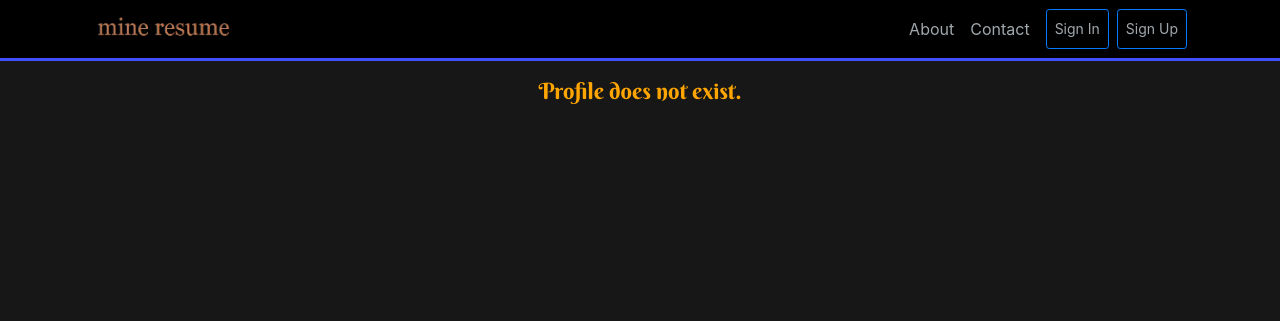
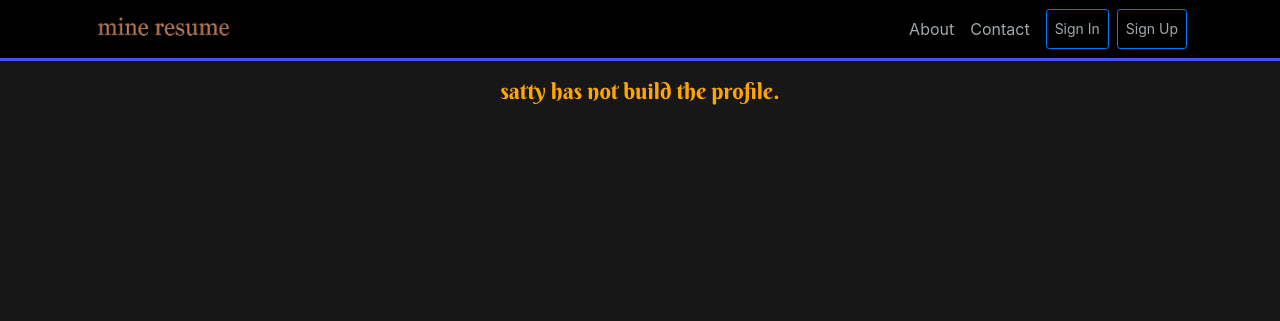
Before and after one commit to Satyam-Raj/Resume, a Django app: page /profile_search/9 in a window 1280 px wide. Shown: the top 321 px of the page. Run offline with Django 3.2, Linux system fonts and the light colour scheme; data comes from the database, SQL or seed files in the repository; both versions use the stored data as it was after the commit; some libraries are stand-ins or nearby versions; some web fonts are replaced.

Commit message:
profile search fixes

```diff
--- a/app/templates/base.html
+++ b/app/templates/base.html
@@ -40,7 +40,7 @@
 
 
             {% if user.is_authenticated %}
-            <img src="{% static 'images/logo.png' %}" style="margin-right: 5%; width: 33%;">
+            <img src="{% static 'images/logo.png' %}" style="margin-right: 5%; max-width: 20%;">
 
             <!-- <a class="nav-item nav-link" href="{% url 'home' %}">Home</a> -->
             <a class="nav-item nav-link" href="{% url 'subscription' %}">Subscribe</a>
--- a/app/templates/profile_search.html
+++ b/app/templates/profile_search.html
@@ -228,7 +228,7 @@
 {% else %}
 
 
-<p class="main_heading d-flex justify-content-center">Profile does not exist.</p>
+<p class="main_heading d-flex justify-content-center">{{  query_result.user }} has not build the profile.</p>
 
 
 
--- a/app/views.py
+++ b/app/views.py
@@ -51,48 +51,53 @@ def register_view(request):
 
         # check for errorneous input
         if len(username)>10:
-            messages.error(request,"Username must be under 10 characters")
+            messages.warning(request,"Username must be under 10 characters")
             return redirect('index')
 
         if len(username)==0:
-            messages.error(request,"Please fill the Username")
+            messages.warning(request,"Please fill the Username")
             return redirect('index')
 
 
         if len(fname)==0:
-            messages.error(request,"Please fill the First Name")
+            messages.warning(request,"Please fill the First Name")
             return redirect('index')
 
         if len(fname)>20:
-            messages.error(request,"Please keep First Name under 20 characters.")
+            messages.warning(request,"Please keep First Name under 20 characters.")
             return redirect('index')
 
         if len(lname)==0:
-            messages.error(request,"Please fill the Last Name")
+            messages.warning(request,"Please fill the Last Name")
             return redirect('index')
 
         if len(lname)>20:
-            messages.error(request,"Please keep Last Name under 20 characters.")
+            messages.warning(request,"Please keep Last Name under 20 characters.")
             return redirect('index')
 
         if len(email)==0:
-            messages.error(request,"Please fill the email")
+            messages.warning(request,"Please fill the email")
             return redirect('index')
 
         if len(email)>80:
-            messages.error(request,"Please keep email address shorter")
+            messages.warning(request,"Please keep email address shorter")
             return redirect('index')
 
         if len(pass1)>100:
-            messages.error(request,"Please keep password shorter to remember.")
+            messages.warning(request,"Please keep password shorter to remember.")
             return redirect('index')
 
+        if len(pass1)<5:
+            messages.warning(request,"Password too short")
+            return redirect('index')
+
+
         if len(pass1)==0:
-            messages.error(request,"Please fill password.")
+            messages.warning(request,"Please fill password.")
             return redirect('index')
 
         if not username.isalnum():
-            messages.error(request, "Username consists of alphabet and numbers only")
+            messages.warning(request, "Username consists of alphabet and numbers only")
 
         if pass1 != pass2:
             messages.error(request, "Password do not match")
```
Also changed, not shown: app/templates/search.html (+10 -0 lines), db.sqlite3.
